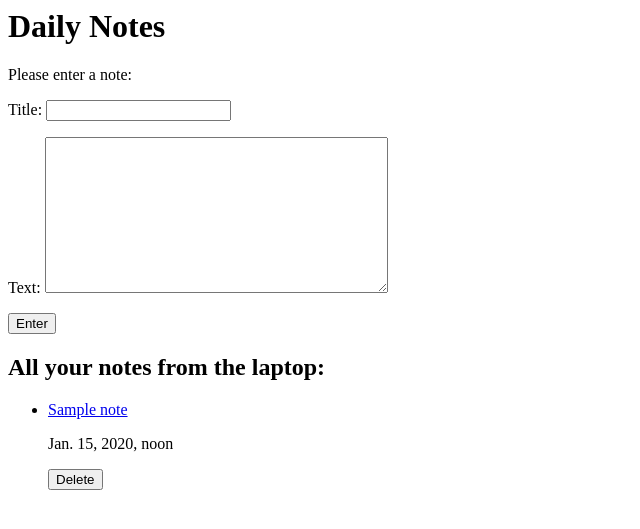
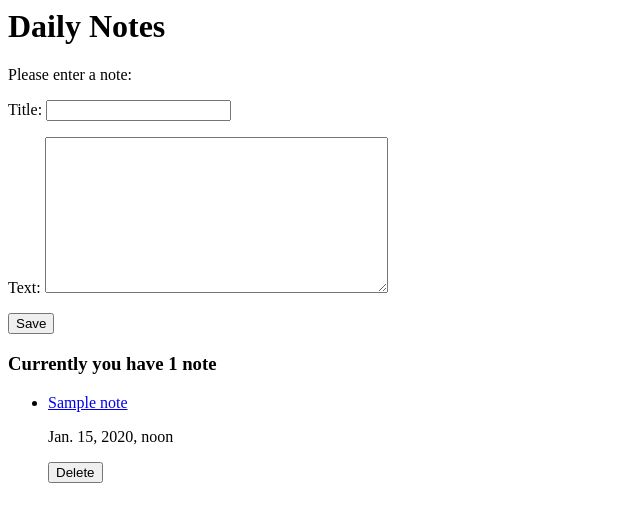
Before and after one commit to Dziugas/SMS_Project, a Django app: page / in a window 1280 px wide. Shown: the top 529 px of the page, without its empty margins (0-640 px from the left). Run offline with Django 3.2, Linux system fonts and the light colour scheme; tables that the repository leaves empty hold one stand-in row (values such as "Sample post").

```diff
--- a/main/templates/main/index.html
+++ b/main/templates/main/index.html
@@ -1,17 +1,19 @@
 <h1>Daily Notes</h1>
-    {% if not all_notes %}
-    <p>Currently you have no notes.</p>
-    {% endif %}
+
 <p>Please enter a note:</p>
 <form method="post" enctype="multipart/form-data">
     {% csrf_token %}
     {{ form.as_p }}
-    <button type="submit">Enter</button>
+    <button type="submit">Save</button>
 </form>
 
+{% if number = 1 %}
+    <h3>Currently you have {{number}} note </h3>
+{% else %}
+    <h3>Currently you have {{number}} notes </h3>
+{% endif %}
+
 <div class="container">
-    {% if all_notes %}
-    <h2>All your notes from the laptop:</h2>
     <ul>
         {% for note in all_notes %}
         <li><a href="{% url 'main:detail' note.id %}">{{note.title}}</a></li>
@@ -22,8 +24,4 @@
         </form>
         {% endfor %}
     </ul>
-
-
-
-    {% endif %}
 </div>
--- a/main/views.py
+++ b/main/views.py
@@ -14,14 +14,14 @@ def index(request):
             return redirect('main:detail', note.id)
     else:
         form = NoteForm()
-    return render(request, 'main/index.html', {'all_notes' : all_notes, 'form' : form})
-
+    number = Notes.objects.all().count()
+    modulus = number % 10
+    return render(request, 'main/index.html', {'all_notes' : all_notes, 'form' : form, 'number':number, 'modulus':modulus})
 
 def detail(request, note_id):
     note = Notes.objects.get(pk=note_id)
     form = DeleteNote()
     return render(request, 'main/detail.html', {'note' : note, 'form' : form})
-
 
 def delete_note(request, note_id):
     note_to_delete = get_object_or_404(Notes, pk=note_id)
--- a/sms/settings.py
+++ b/sms/settings.py
@@ -81,7 +81,7 @@ DATABASES = {
         'ENGINE': 'django.db.backends.postgresql',
         'NAME': 'daily_notes',
         'USER' : 'postgres',
-        'PASSWORD' : '29918056',
+        'PASSWORD' : '1111111',
         'HOST' : 'localhost',
         'PORT' : '',
     }
```
